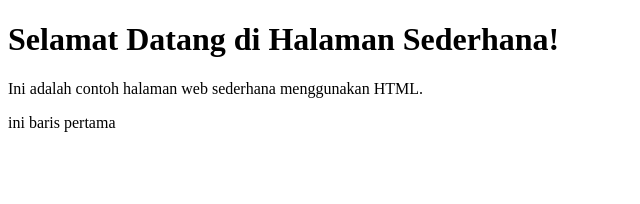
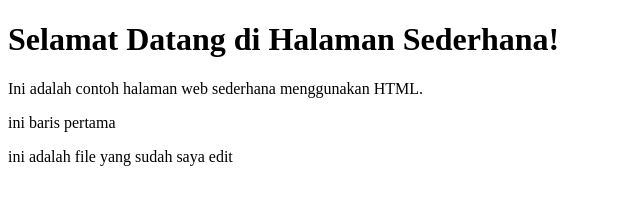
Before and after one commit to rafi-jauhar/uas, a plain HTML site: page index.html in a window 1280 px wide. Shown: the whole page, without its empty margins (0-640 px from the left). Drawn offline with Linux system fonts and the light colour scheme.

Commit message:
Add files via upload
ini adalah file comit 1

```diff
--- a/index.html
+++ b/index.html
@@ -8,5 +8,6 @@
     <h1>Selamat Datang di Halaman Sederhana!</h1>
     <p>Ini adalah contoh halaman web sederhana menggunakan HTML.</p>
     <p>ini baris pertama</p>
+    <p>ini adalah file yang sudah saya edit</p>
 </body>
 </html>
```
